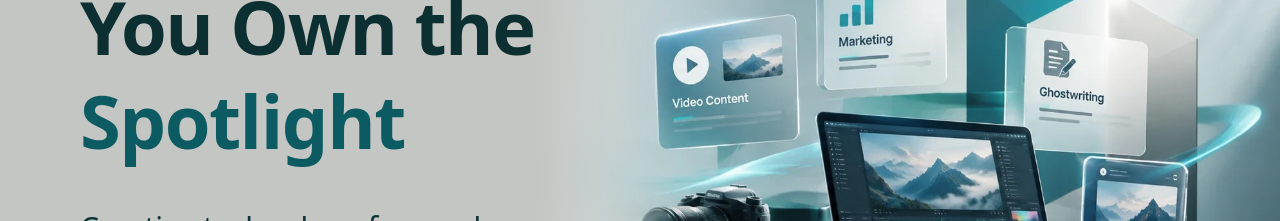
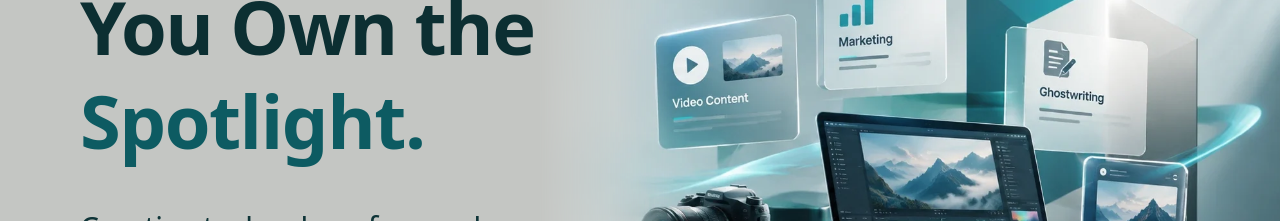
Before and after one commit to studioicarus/studioicarus, a React (Vite) app: page / in a window 1280 px wide. Shown: the part 275-496 px from the top of the page. Built offline with nearby package versions, Linux system fonts and the light colour scheme.

Commit message:
Add a full stop after "Spotlight" in the hero headline
The headline now reads "We Create, You Own the Spotlight." The period
sits inside the highlighted word so it takes the accent color.

Co-Authored-By: Claude Sonnet 5 <noreply@anthropic.com>

```diff
--- a/src/components/Hero.tsx
+++ b/src/components/Hero.tsx
@@ -10,7 +10,7 @@ export default function Hero() {
           <h1 className="text-[36px] font-semibold leading-[1.12] tracking-[-0.02em] text-ink sm:text-[52px] lg:text-[60px] lg:leading-[1.25] xl:text-[74px] xl:leading-[1.28]">
             We Create,
             <br />
-            You Own the <span className="text-brand-600">Spotlight</span>
+            You Own the <span className="text-brand-600">Spotlight.</span>
           </h1>
           <p className="mt-6 max-w-[430px] text-[17px] leading-relaxed text-muted sm:text-[19px] lg:mt-9 lg:max-w-[560px] lg:text-[24px] lg:leading-[1.5] xl:max-w-[680px] xl:text-[30px]">
             Creative technology for modern businesses, brands and professionals.
```
